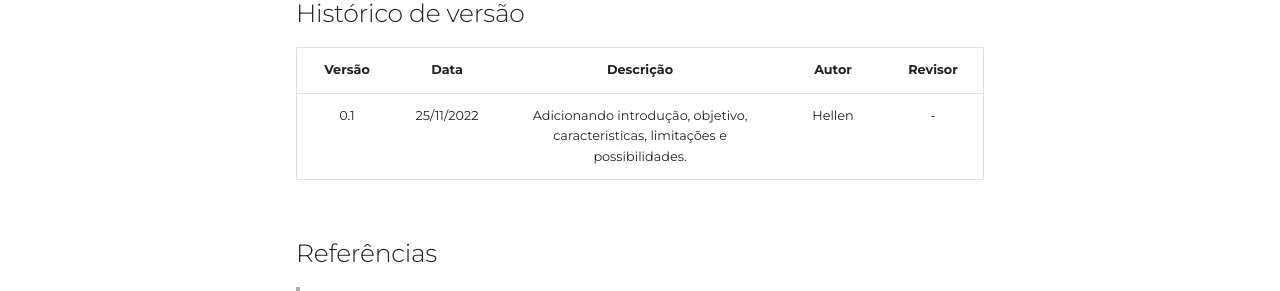
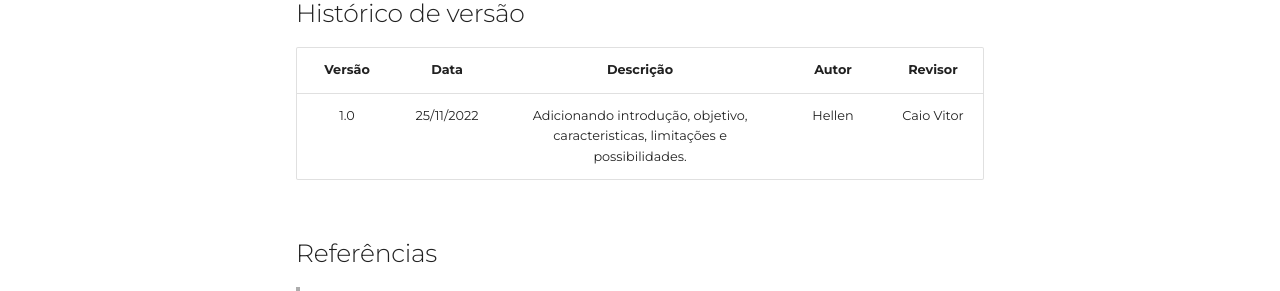
Before and after one commit to Interacao-Humano-Computador/2022.2-Skoob, an MkDocs documentation site: the page built from docs/analise-de-requisitos/caracteristicas-da-plataforma.md, in a window 1280 px wide and 900 px high, scrolled down 1698 px. Shown: the part 473-764 px from the top of the window. Built offline with MkDocs 1.6.1 and Material for MkDocs 9.7.7, drawn with Linux system fonts in a browser that asks for light colours; some web fonts are replaced; comment, search, counter and statistics services are not loaded.

Commit message:
chore: adicionadno revisor em caracteristicas da plataforma

```diff
--- a/docs/analise-de-requisitos/caracteristicas-da-plataforma.md
+++ b/docs/analise-de-requisitos/caracteristicas-da-plataforma.md
@@ -62,7 +62,7 @@
 
 | Versão |    Data    |                                    Descrição                                    | Autor  | Revisor |
 | :----: | :--------: | :-----------------------------------------------------------------------------: | :----: | :-----: |
-|  0.1   | 25/11/2022 | Adicionando introdução, objetivo, caracteristicas, limitações e possibilidades. | Hellen |    -    |
+|  1.0   | 25/11/2022 | Adicionando introdução, objetivo, caracteristicas, limitações e possibilidades. | Hellen | Caio Vitor  |
 
 ## Referências
 
```
